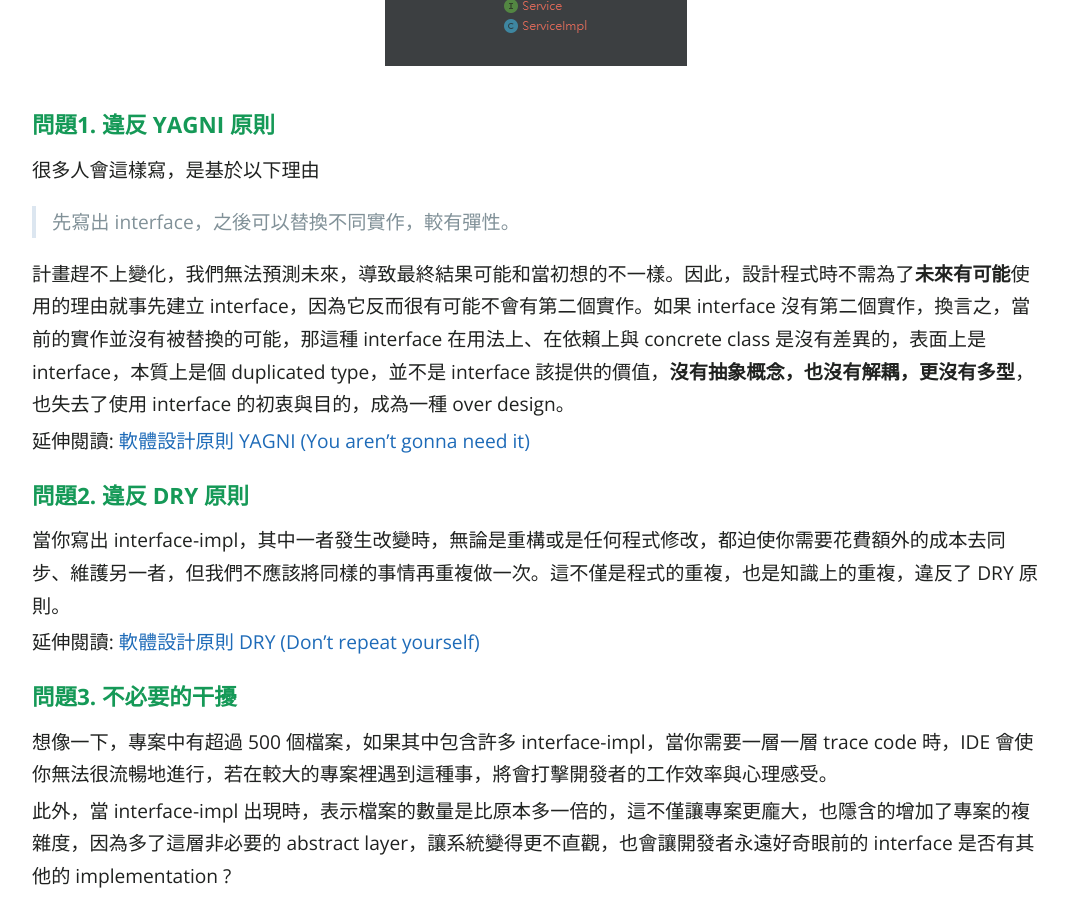
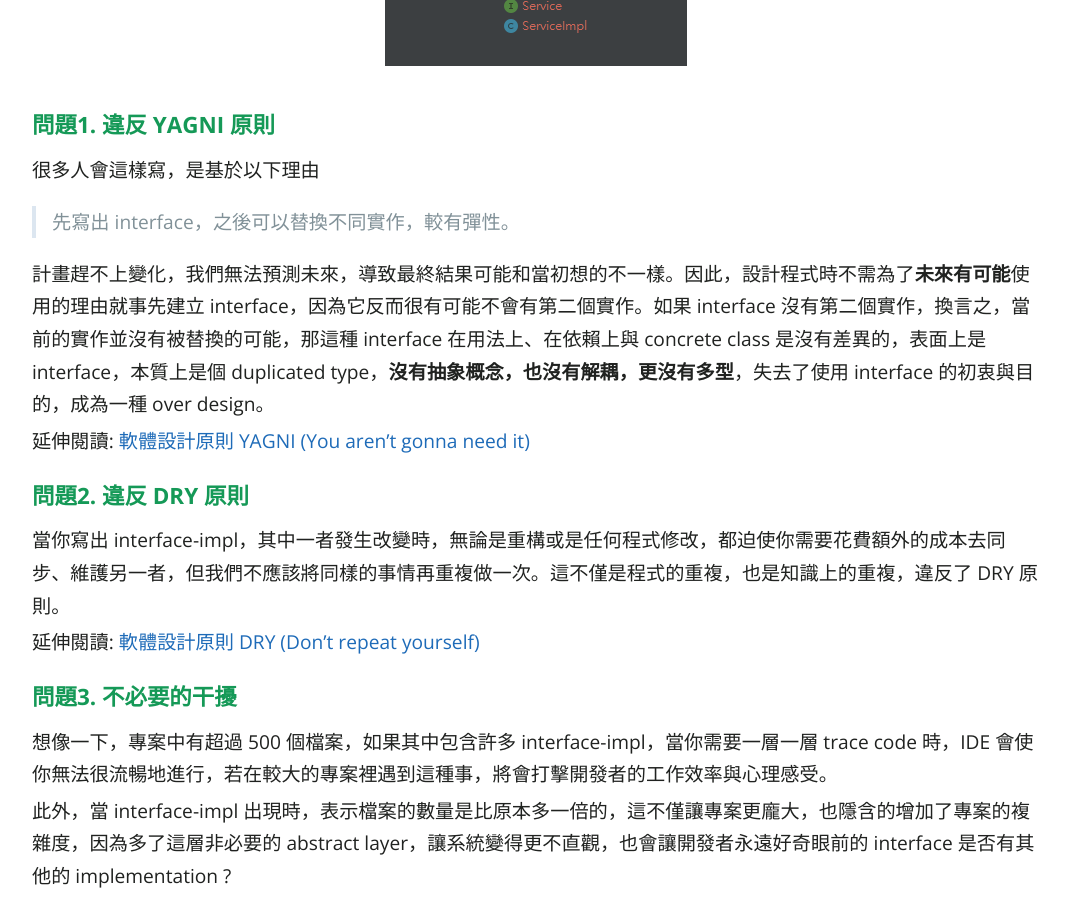
Before and after one commit to KaiSheng714/KaiSheng714.github.io, a Jekyll site: the page built from _posts/2022-01-20-anti-pattern-of-java-interface-impl-style.md, in a window 1280 px wide and 900 px high, scrolled down 664 px. Shown: the whole window, without its empty margins (104-1172 px from the left). Built offline with Jekyll 4.4.1, drawn with Linux system fonts in a browser that asks for light colours; comment, search, counter and statistics services are not loaded.

Commit message:
interface

```diff
--- a/_posts/2022-01-20-anti-pattern-of-java-interface-impl-style.md
+++ b/_posts/2022-01-20-anti-pattern-of-java-interface-impl-style.md
@@ -20,7 +20,7 @@ image: /assets/image/cover0.png
 > 先寫出 interface，之後可以替換不同實作，較有彈性。
 >
 
-計畫趕不上變化，我們無法預測未來，導致最終結果可能和當初想的不一樣。因此，設計程式時不需為了**未來有可能**使用的理由就事先建立 interface，因為它反而很有可能不會有第二個實作。如果 interface 沒有第二個實作，換言之，當前的實作並沒有被替換的可能，那這種 interface 在用法上、在依賴上與 concrete class 是沒有差異的，表面上是 interface，本質上是個 duplicated type，並不是 interface 該提供的價值，**沒有抽象概念，也沒有解耦，更沒有多型**，也失去了使用 interface 的初衷與目的，成為一種 over design。
+計畫趕不上變化，我們無法預測未來，導致最終結果可能和當初想的不一樣。因此，設計程式時不需為了**未來有可能**使用的理由就事先建立 interface，因為它反而很有可能不會有第二個實作。如果 interface 沒有第二個實作，換言之，當前的實作並沒有被替換的可能，那這種 interface 在用法上、在依賴上與 concrete class 是沒有差異的，表面上是 interface，本質上是個 duplicated type，**沒有抽象概念，也沒有解耦，更沒有多型**，失去了使用 interface 的初衷與目的，成為一種 over design。
 
 延伸閱讀: [軟體設計原則 YAGNI (You aren't gonna need it)](/articles/yagni-principle)
 
```
